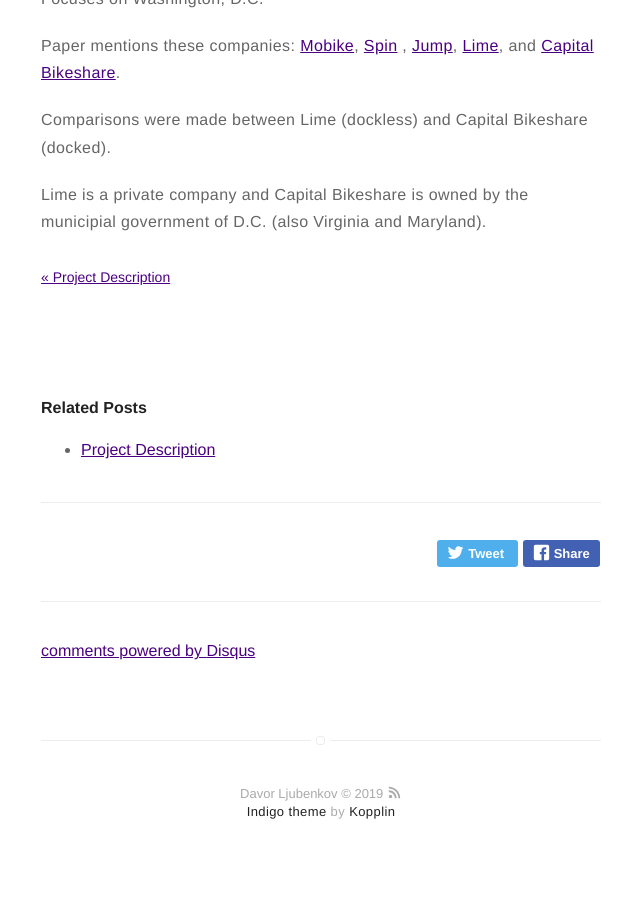
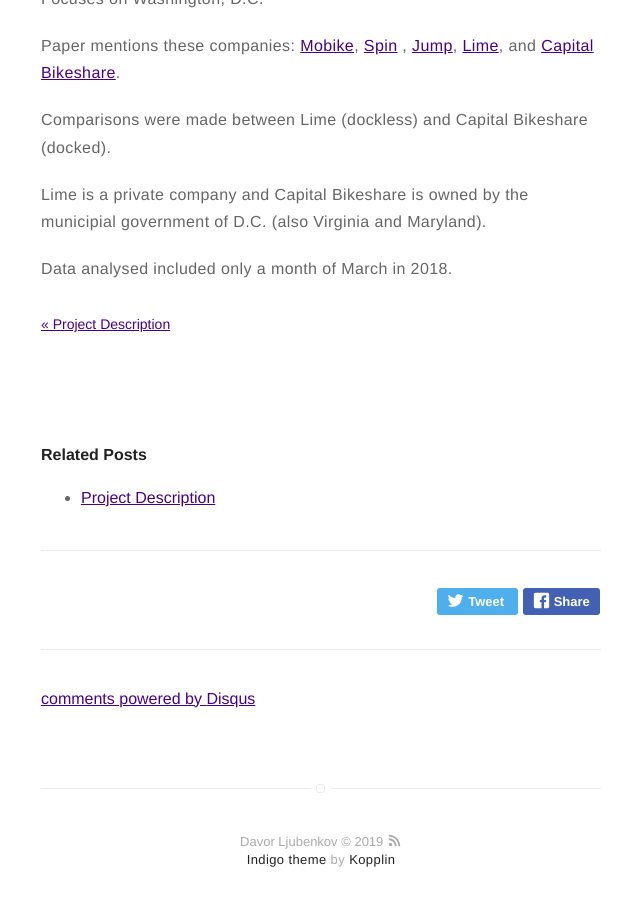
Before and after one commit to dljubenk/dljubenk.github.io, a Jekyll site: the page built from _posts/2019-02-06-literature-study.markdown, in a window 1280 px wide and 900 px high, scrolled down 1154 px. Shown: the whole window, without its empty margins (319-959 px from the left). Built offline with Jekyll 4.4.1, drawn with Linux system fonts in a browser that asks for light colours; emoji names are drawn with the system emoji font; comment, search, counter and statistics services are not loaded.

Commit message:
Update 2019-02-06-literature-study.markdown

```diff
--- a/_posts/2019-02-06-literature-study.markdown
+++ b/_posts/2019-02-06-literature-study.markdown
@@ -43,3 +43,5 @@ Paper mentions these companies: [Mobike](https://mobike.com/global/), [Spin](htt
 Comparisons were made between Lime (dockless) and Capital Bikeshare (docked).
 
 Lime is a private company and Capital Bikeshare is owned by the municipial government of D.C. (also Virginia and Maryland).
+
+Data analysed included only a month of March in 2018.
```
